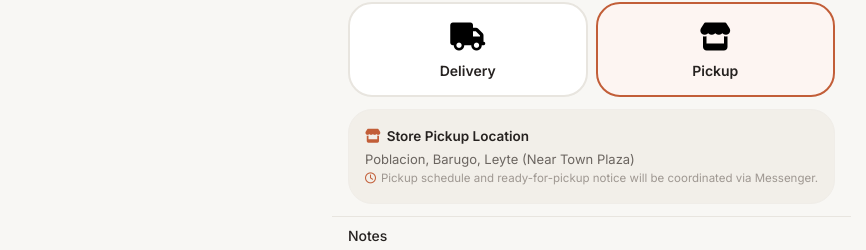
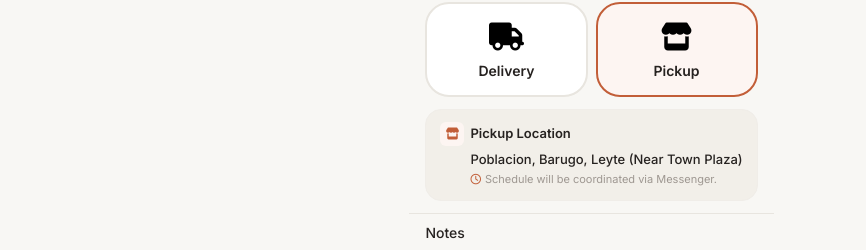
Before and after one commit to mardionfuertejr/ArtsyShop, a Next.js app: page /checkout in a window 1280 px wide. Both pictures are taken after a click on the radio button "Pickup". Shown: the part 320-570 px from the top of the page, without its empty margins (41-907 px from the left). Built offline with nearby package versions, Linux system fonts and the light colour scheme; no server answers; the database is empty.

Commit message:
refactor: streamline pickup location card and label

```diff
--- a/src/app/checkout/page.js
+++ b/src/app/checkout/page.js
@@ -852,24 +852,43 @@ export default function CheckoutPage() {
             {orderType === 'pickup' && (
               <div style={{
                 background: 'var(--color-surface-warm)',
-                borderRadius: 'var(--radius-xl)',
-                padding: 'var(--space-4)',
+                borderRadius: 'var(--radius-lg)',
+                padding: '12px 14px',
                 marginTop: 'var(--space-3)',
                 border: '1px solid var(--color-border-light)',
+                display: 'flex',
+                flexDirection: 'column',
+                gap: '4px',
               }}>
-                <p style={{ fontWeight: '600', fontSize: '13.5px', marginBottom: '4px', color: 'var(--color-text)', display: 'flex', alignItems: 'center', gap: '6px' }}>
-                  <i className="fa-solid fa-store" style={{ color: 'var(--color-primary)', fontSize: '14px' }}></i>
-                  <span>Store Pickup Location</span>
-                </p>
-                <p style={{ fontSize: '13px', color: 'var(--color-text-secondary)', lineHeight: 1.5, margin: 0 }}>
-                  {settings.pickup_address || 'Poblacion, Barugo, Leyte (Near Town Plaza)'}
-                </p>
-                {settings.pickup_notes && settings.pickup_notes.trim() !== (settings.pickup_address || '').trim() && (
-                  <p style={{ fontSize: '11.5px', color: 'var(--color-text-muted)', marginTop: '6px', margin: 0, display: 'flex', alignItems: 'center', gap: '5px' }}>
-                    <i className="fa-regular fa-clock" style={{ fontSize: '11px', color: 'var(--color-primary)' }}></i>
-                    <span>{settings.pickup_notes}</span>
+                <div style={{ display: 'flex', alignItems: 'center', gap: '6px' }}>
+                  <span style={{
+                    display: 'inline-flex',
+                    alignItems: 'center',
+                    justifyContent: 'center',
+                    width: '24px',
+                    height: '24px',
+                    borderRadius: '6px',
+                    background: 'var(--color-primary-lighter)',
+                    color: 'var(--color-primary)',
+                    fontSize: '12px',
+                    flexShrink: 0,
+                  }}>
+                    <i className="fa-solid fa-store"></i>
+                  </span>
+                  <span style={{ fontWeight: '600', fontSize: '13px', color: 'var(--color-text)' }}>
+                    Pickup Location
+                  </span>
+                </div>
+
+                <div style={{ paddingLeft: '30px' }}>
+                  <p style={{ fontSize: '13px', color: 'var(--color-text)', fontWeight: '500', margin: 0, lineHeight: 1.4 }}>
+                    {settings.pickup_address || 'Poblacion, Barugo, Leyte (Near Town Plaza)'}
                   </p>
-                )}
+                  <p style={{ fontSize: '11px', color: 'var(--color-text-muted)', margin: '3px 0 0 0', display: 'flex', alignItems: 'center', gap: '4px' }}>
+                    <i className="fa-regular fa-clock" style={{ fontSize: '10.5px', color: 'var(--color-primary)' }}></i>
+                    <span>Schedule will be coordinated via Messenger.</span>
+                  </p>
+                </div>
               </div>
             )}
           </div>
```
